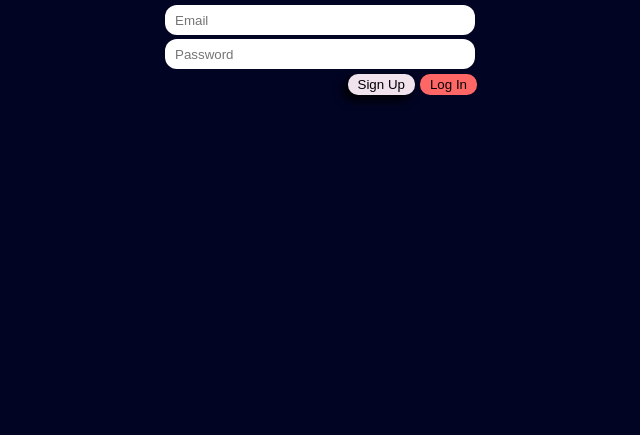
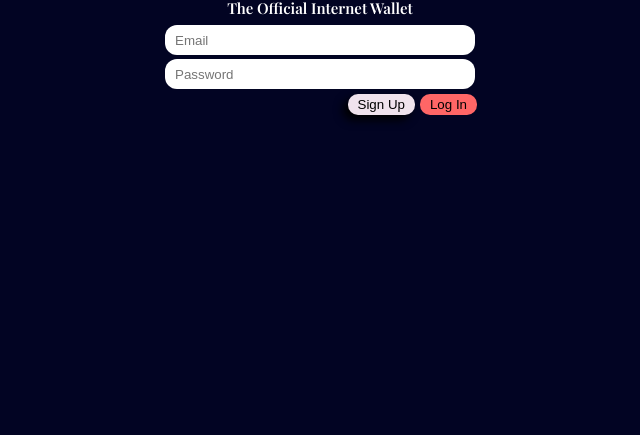
Before and after one commit to Axolotl-Associated/axolota-articles, a React app: page / in a window 1280 px wide. Shown: the part 365-800 px from the top of the page, without its empty margins (320-960 px from the left). Built offline with nearby package versions, Linux system fonts and the light colour scheme.

Commit message:
remove empty with new user

```diff
--- a/client/components/login.jsx
+++ b/client/components/login.jsx
@@ -42,6 +42,7 @@ function Login(props) {
           <img src="./images/Axolotl-Wallet.png" width="300px" height="300px"></img>
         </div>
       <h1 className="title">Axolota Articles</h1>
+      <h2 className="tagline">The Official Internet Wallet</h2>
       <form onSubmit={handleSubmit}>
         <div><input placeholder="Email" value={email} onChange={(e) => setEmail(e.target.value)}></input></div>
         <div><input type="password" placeholder="Password" value={password} onChange={(e) => setPassword(e.target.value)}></input></div>
--- a/client/components/signUp.jsx
+++ b/client/components/signUp.jsx
@@ -37,6 +37,7 @@ function SignUp(props) {
           <img src="./images/Axolotl-Wallet.png" width="300px" height="300px"></img>
         </div>
       <h1 className="title">Axolota Articles</h1>
+      <h2 className="tagline">The Official Internet Wallet</h2>
       <form onSubmit={handleSubmit}>
         <div><input placeholder="Email" value={email} onChange={(e) => setEmail(e.target.value)}></input></div>
         <div><input type="password" placeholder="Password" value={password} onChange={(e) => setPassword(e.target.value)}></input></div>
--- a/client/components/top3list.jsx
+++ b/client/components/top3list.jsx
@@ -16,7 +16,12 @@ function Top3list() {
 
   const articles = top3Articles.map(article => {
       return <Article url={article.url} title={article.title} />;
-  })
+  });
+  if (articles.length < 1) {
+    return (
+      <div></div>
+   )
+  }
 
   return (
     <div id="top-list">
--- a/client/style.scss
+++ b/client/style.scss
@@ -7,6 +7,15 @@
 body {
   background-color: rgb(2,4,35);
   font-family: 'Lato', sans-serif;
+}
+
+.tagline {
+  color: white;
+  font-size: 15px;
+  font-family: 'Playfair Display', serif;
+  display: flex;
+  justify-content: center;
+  margin-bottom: 5px;
 }
 
 .img-container {
@@ -22,7 +31,7 @@ body {
   display: flex;
   justify-content: center;
   color: white;
-  margin-bottom: 10px;
+  margin-bottom: 5px;
   font-family: 'Playfair Display', serif;
 }
 
--- a/server/server.js
+++ b/server/server.js
@@ -23,6 +23,9 @@ app.get('/', (req, res) => {
   res.send('hello world');
 })
 
+// need to use a router to organize the following routes
+
+
 // create a post route '/signup'
 app.post('/signup', userController.createUser, cookieController.setCookie, sessionController.startSession, (req, res) => {
   // respond with status 200
@@ -47,6 +50,7 @@ app.get('/links/top3list', linkController.getTop3, (req, res) => {
   res.status(200).json(res.locals.top3);
 });
 
+// get articles by priority level for dropdown menus
 app.get('/getArticles/:priority', linkController.getLinks, (req, res) => {
   res.status(200).json(res.locals.links);
 });
```
